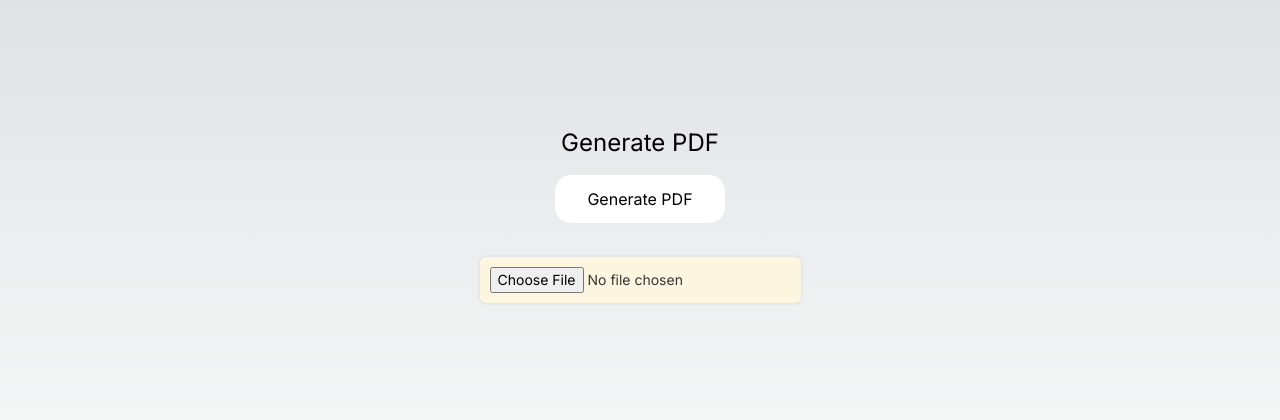
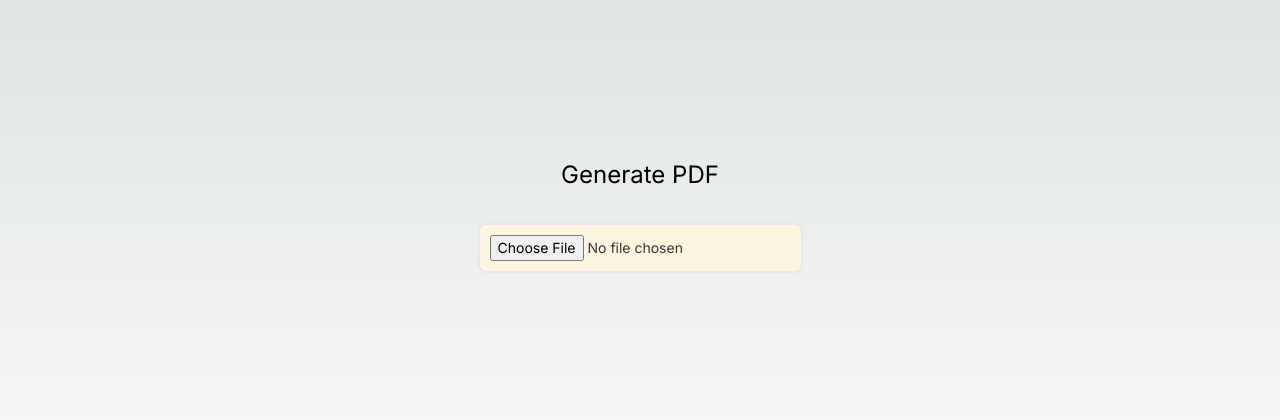
Before and after one commit to TimothySubekti0322/II4031-EduCertify, a Next.js app: page /puppeteer in a window 1280 px wide. Shown: the part 184-604 px from the top of the page. Built offline with nearby package versions, Linux system fonts and the light colour scheme.

Commit message:
commneted out GeneratePDF

```diff
--- a/src/app/puppeteer/page.tsx
+++ b/src/app/puppeteer/page.tsx
@@ -7,14 +7,12 @@ const HomePage = () => {
   return (
     <div className="w-screen h-screen flex justify-center items-center flex-col gap-4">
       <h1 className="text-2xl">Generate PDF</h1>
-      <GeneratePdfForm />
+      {/* <GeneratePdfForm  /> */}
       <div className="mt-4">
         <input
           type="file"
           className={`bg-[#fcf6e0] border-2 "border-[#cabc7d]  text-[#393432] text-sm rounded-lg focus:ring-[#E18679] focus:border-[#E18679] block w-full p-2.5`}
-          onChange={(event) =>
-            handleAnyFileChange(event, key)
-          }
+          onChange={(event) => handleAnyFileChange(event, key)}
         />
       </div>
     </div>
```
